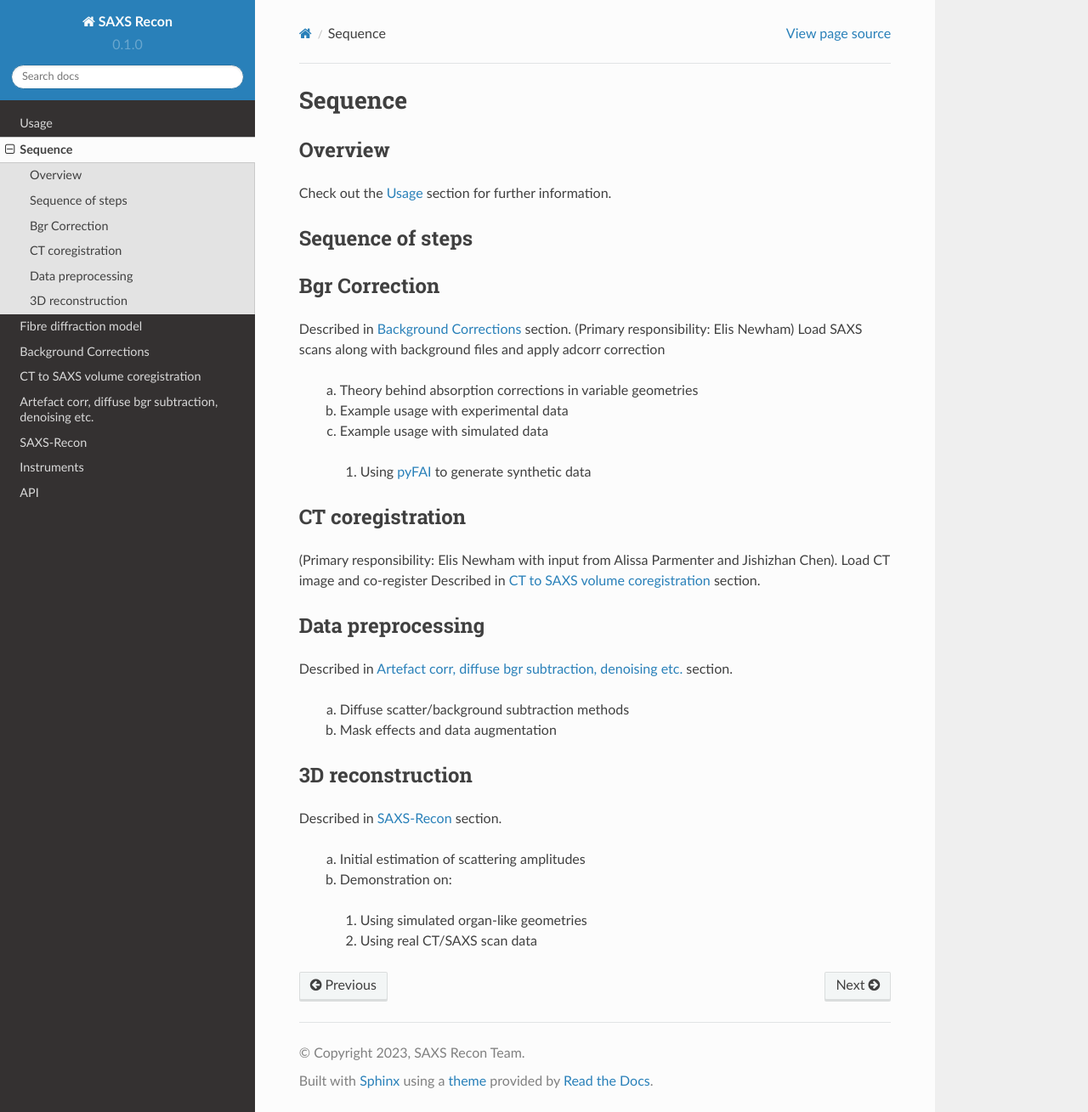
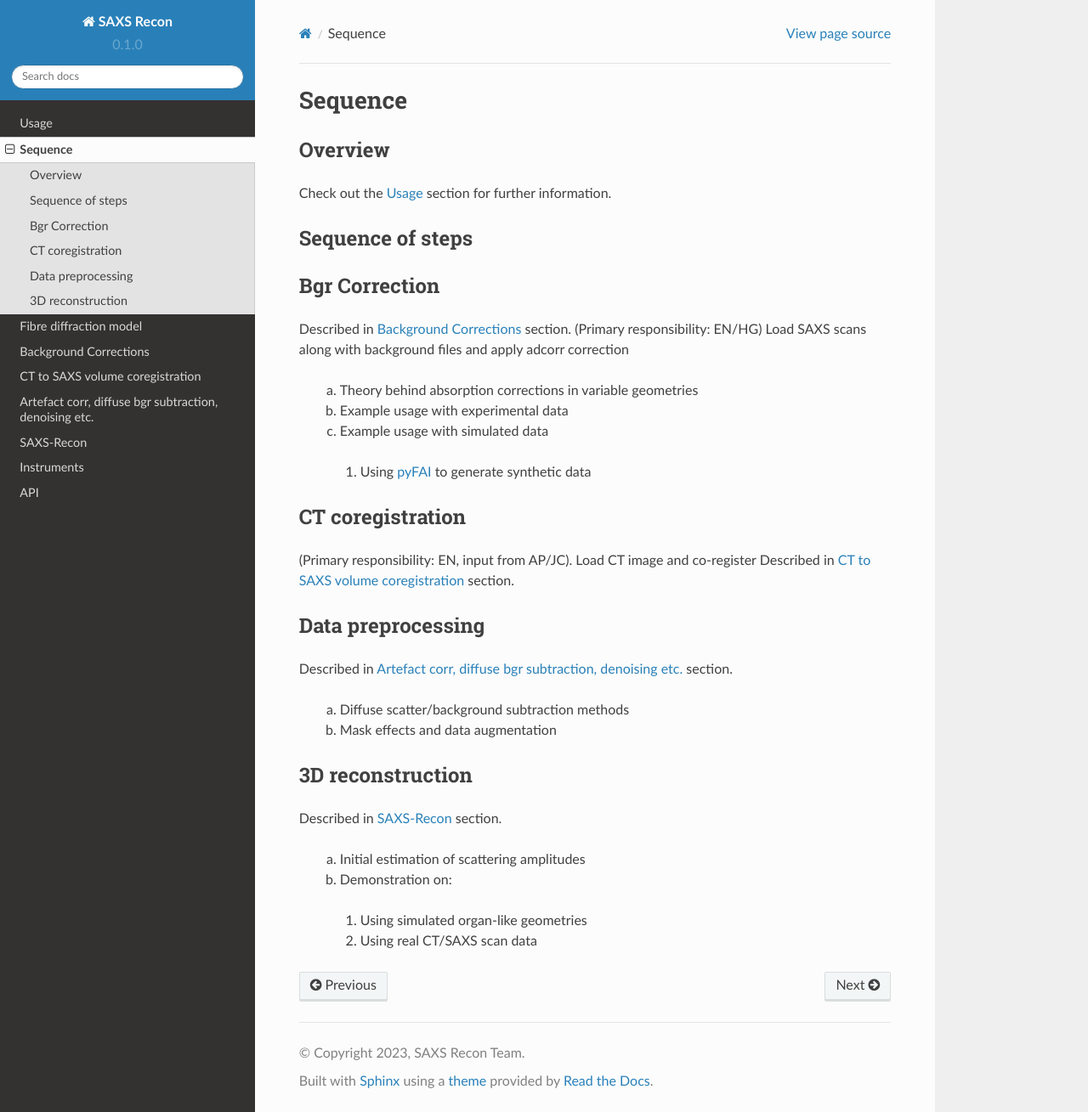
Before and after one commit to himadri111/saxs-docs-tutorial, a Sphinx documentation site: the page built from docs/source/sequence.rst, in a window 1280 px wide and 1309 px high. Shown: the whole window at 85% size. Built offline with Sphinx 7.4.7 and the Read the Docs theme 2.0.0, drawn with Linux system fonts in a browser that asks for light colours.

Commit message:
Update sequence.rst

```diff
--- a/docs/source/sequence.rst
+++ b/docs/source/sequence.rst
@@ -14,7 +14,7 @@ Sequence of steps
 Bgr Correction
 --------------
 Described in :doc:`bgrcorr` section.
-(Primary responsibility: Elis Newham)
+(Primary responsibility: EN/HG)
 Load SAXS scans along with background files and apply adcorr correction
   a. Theory behind absorption corrections in variable geometries
   b. Example usage with experimental data
@@ -24,7 +24,7 @@ Load SAXS scans along with background files and apply adcorr correction
 .. _ctcoreg:
 CT coregistration
 ------------------
-(Primary responsibility: Elis Newham with input from Alissa Parmenter and Jishizhan Chen). Load CT image and co-register
+(Primary responsibility: EN, input from AP/JC). Load CT image and co-register
 Described in :doc:`coreg` section.
 
 .. _datapreproc:
```
